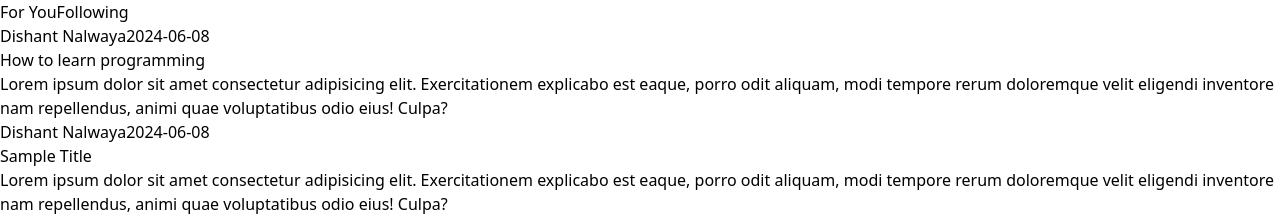
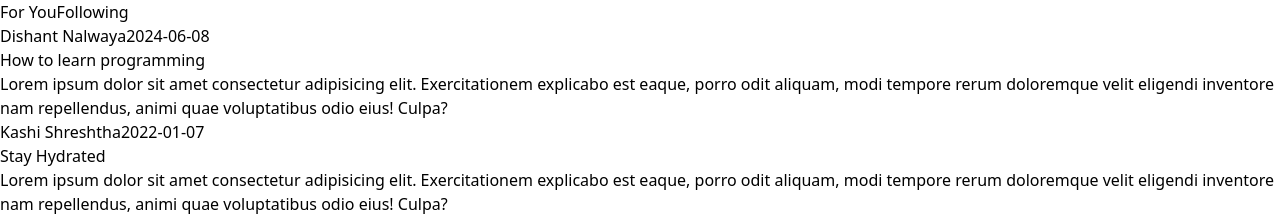
Before and after one commit to dishant440/medium-123, a React (Vite) app in the folder frontend/: page /allPost in a window 1280 px wide. Shown: the top 218 px of the page. Built offline with nearby package versions, Linux system fonts and the light colour scheme.

Commit message:
fixed post heading

```diff
--- a/frontend/src/Pages/AllPost.tsx
+++ b/frontend/src/Pages/AllPost.tsx
@@ -16,9 +16,9 @@ export default function AllPost() {
         publishedDate="2024-06-08"
       />
          <PostCard
-        title="Sample Title"
-        authorName="Dishant Nalwaya"
-        publishedDate="2024-06-08"
+        title="Stay Hydrated"
+        authorName="Kashi Shreshtha"
+        publishedDate="2022-01-07"
       />
      <PostCard
         title="Sample Title"
--- a/frontend/src/components/PostCard.tsx
+++ b/frontend/src/components/PostCard.tsx
@@ -11,7 +11,7 @@ export default function PostCard({
 }: BlogCardProps) {
   return (
     <div className=" mt-10 shadow-md py-2   ">
-      <div className="Top flex flex-row gap-x-2 text-md mt-2 ml-2 ">
+      <div className="Top flex flex-row justify-between text-md m-2 ">
         <span>{authorName}</span>
         <span>{publishedDate}</span>
       </div>
```
